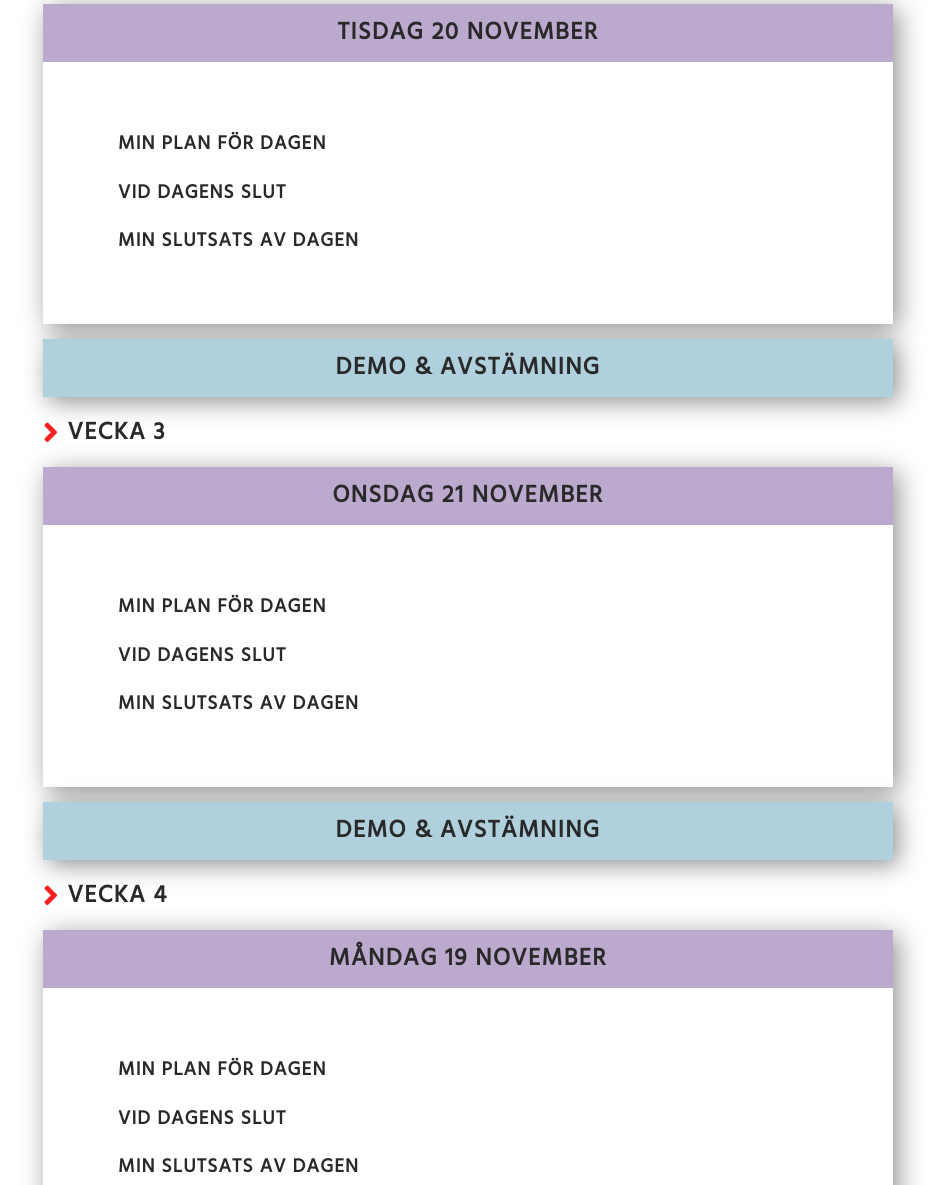
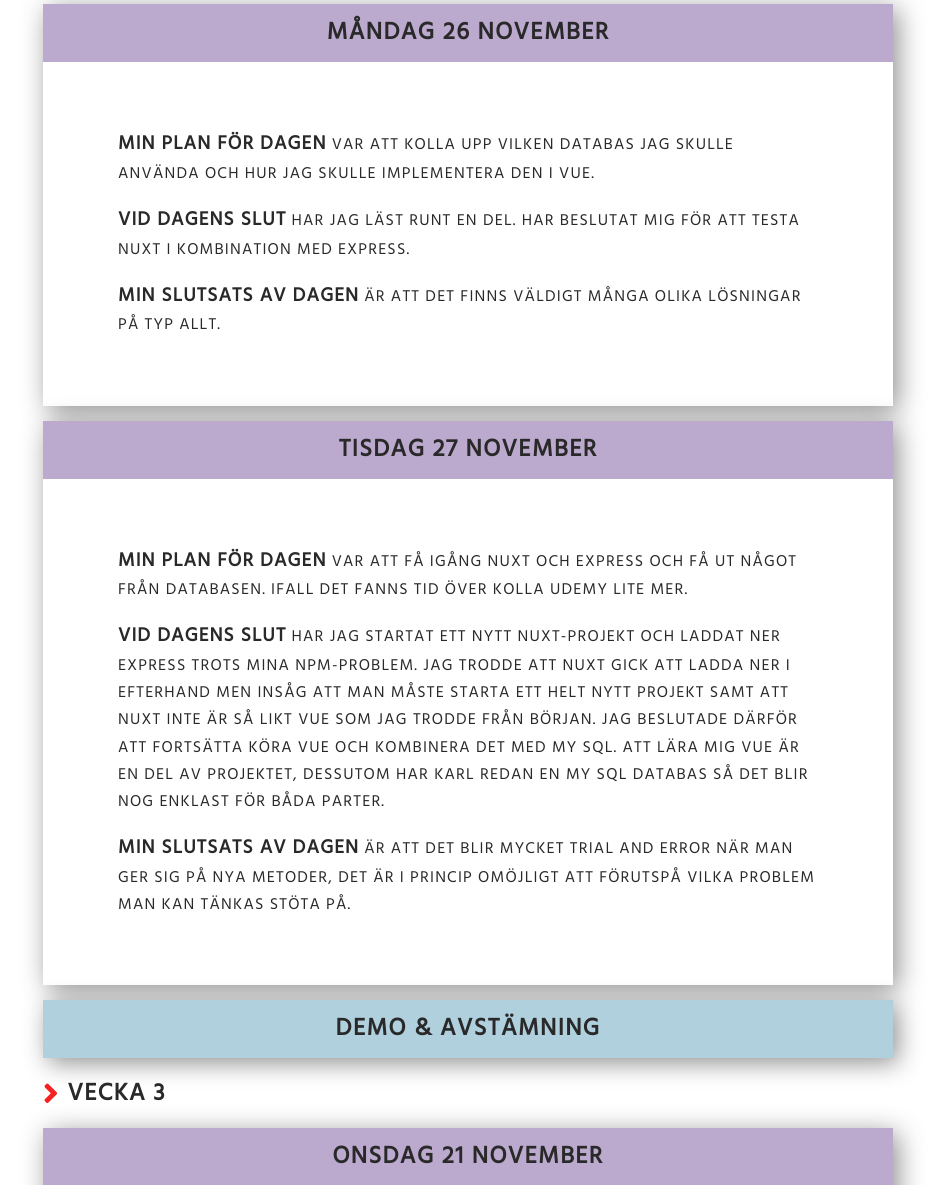
Before and after one commit to erikaaahlberg/agape-log, a plain HTML site: page index.html in a window 1280 px wide. Shown: the part 3912-5097 px from the top of the page, without its empty margins (172-1117 px from the left). Drawn offline with Linux system fonts and the light colour scheme.

Commit message:
wrote monday and tuesday log

```diff
--- a/index.html
+++ b/index.html
@@ -132,18 +132,32 @@
         </h2>
         <div class="post-wrapper">
             <div class="date-wrapper">
-                <h6>Tisdag 20 november</h6>
+                <h6>Måndag 26 november</h6>
             </div>
 
             <article>
-                <p><span>Min plan för dagen</span></p>
+                <p><span>Min plan för dagen</span> var att kolla upp vilken databas jag skulle använda och hur jag skulle implementera den i Vue.</p>
 
+                <p><span>Vid dagens slut</span> har jag läst runt en del. Har beslutat mig för att testa Nuxt i kombination med Express.</p>
 
-                <p><span>Vid dagens slut</span> </p>
-
-                <p><span>Min slutsats av dagen</span> </p>
+                <p><span>Min slutsats av dagen</span> är att det finns väldigt många olika lösningar på typ allt. </p>
             </article>
         </div>
+
+        <div class="post-wrapper">
+            <div class="date-wrapper">
+                <h6>Tisdag 27 november</h6>
+            </div>
+
+            <article>
+                <p><span>Min plan för dagen</span> var att få igång Nuxt och Express och få ut något från databasen. Ifall det fanns tid över kolla Udemy lite mer.</p>
+
+                <p><span>Vid dagens slut</span> har jag startat ett nytt Nuxt-projekt och laddat ner Express trots mina npm-problem. Jag trodde att Nuxt gick att ladda ner i efterhand men insåg att man måste starta ett helt nytt projekt samt att Nuxt inte är så likt Vue som jag trodde från början. Jag beslutade därför att fortsätta köra Vue och kombinera det med My SQL. Att lära mig Vue är en del av projektet, dessutom har Karl redan en My SQL databas så det blir nog enklast för båda parter.</p>
+
+                <p><span>Min slutsats av dagen</span> är att det blir mycket trial and error när man ger sig på nya metoder, det är i princip omöjligt att förutspå vilka problem man kan tänkas stöta på.</p>
+            </article>
+        </div>
+
         <div class="post-wrapper">
             <div class="title-wrapper">
                 <h3>Demo & avstämning</h3>
```
